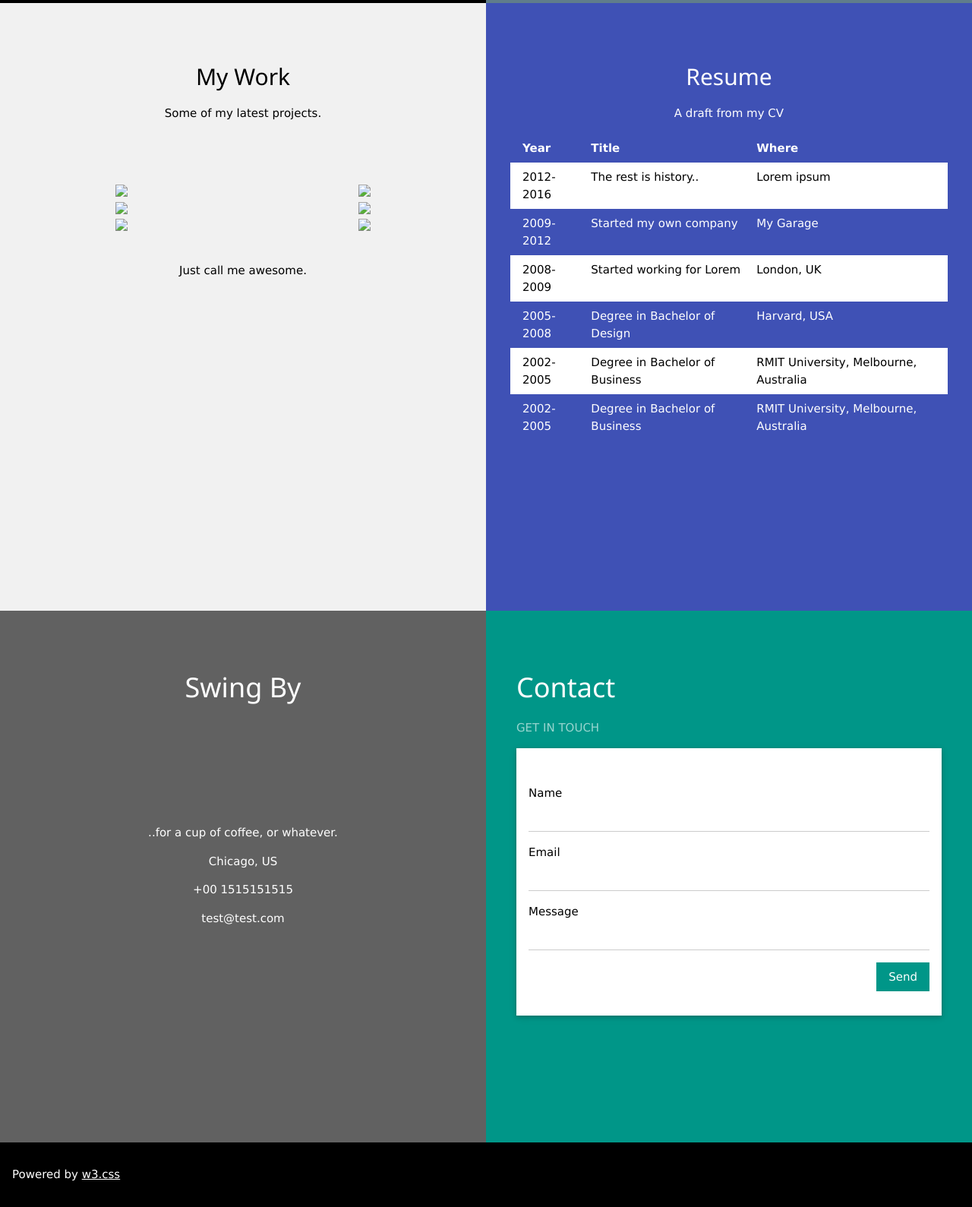
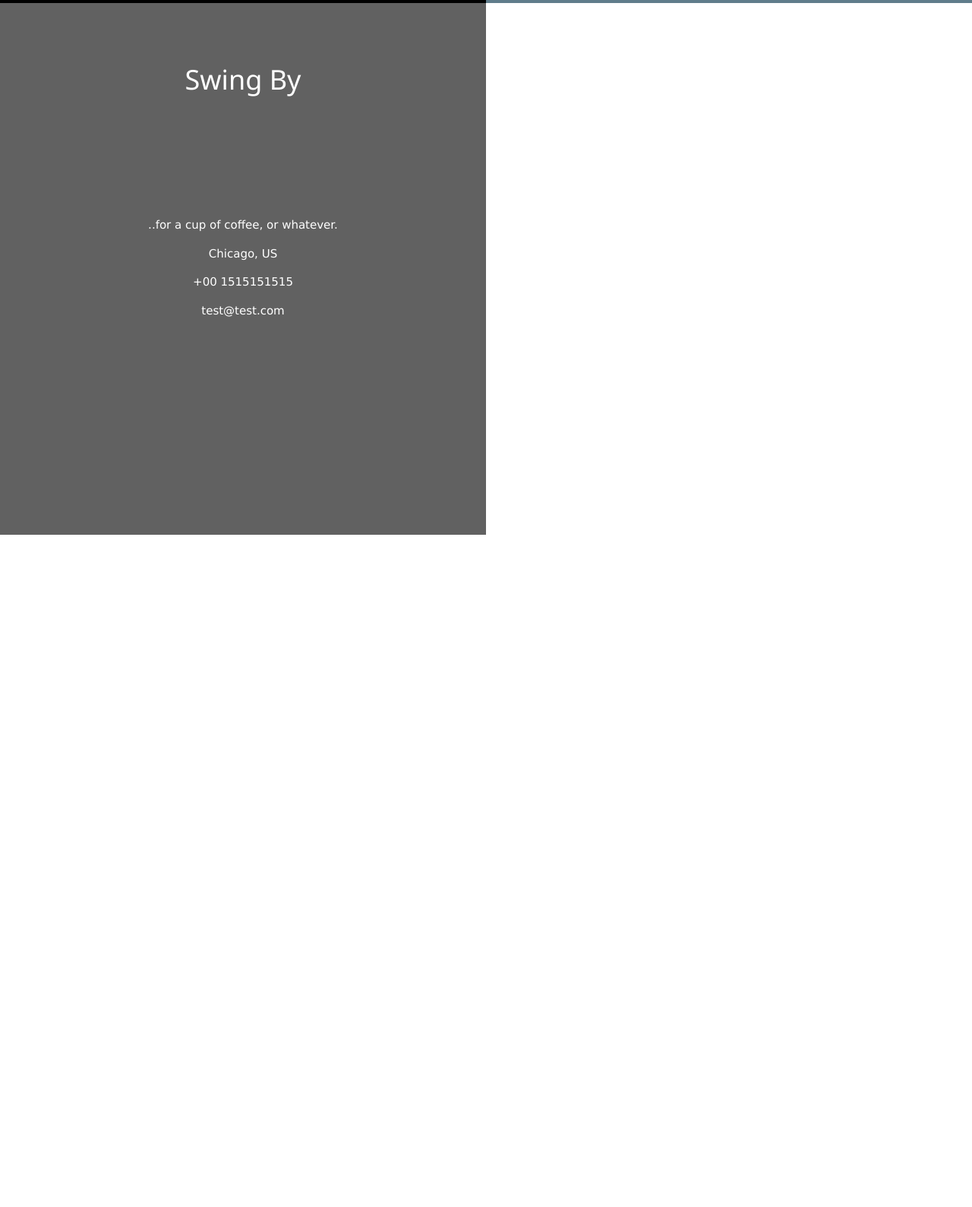
Before and after one commit to JScrop/nextufc, a plain HTML site: page index.html in a window 1280 px wide. Shown: the part 696-2285 px from the top of the page at 76% size. After the commit the page ends 1400 px from the top, so only its background shows below. Drawn offline with nearby package versions, Linux system fonts and the light colour scheme.

Commit message:
Update index.html

```diff
--- a/index.html
+++ b/index.html
@@ -31,86 +31,6 @@
   </div>
 </div>
 
-<!-- Second Grid: Work & Resume -->
-<div class="w3-row">
-  <div class="w3-half w3-light-grey w3-center" style="min-height:800px" id="work">
-    <div class="w3-padding-64">
-      <h2>My Work</h2>
-      <p>Some of my latest projects.</p>
-    </div>
-    <div class="w3-row">
-      <div class="w3-half">
-        <img src="/w3images/coffee.jpg" style="width:100%">
-      </div>
-      <div class="w3-half">
-        <img src="/w3images/workbench.jpg" style="width:100%">
-      </div>
-    </div>
-    <div class="w3-row w3-hide-small">
-      <div class="w3-half">
-        <img src="/w3images/workbench.jpg" style="width:100%">
-      </div>
-      <div class="w3-half">
-        <img src="/w3images/coffee.jpg" style="width:100%">
-      </div>
-    </div>
-
-    <div class="w3-row w3-hide-small">
-      <div class="w3-half">
-        <img src="/w3images/sound.jpg" style="width:100%">
-      </div>
-      <div class="w3-half">
-        <img src="/w3images/workbench.jpg" style="width:100%">
-      </div>
-    </div><br>
-    <p>Just call me awesome.</p>
-  </div>
-  <div class="w3-half w3-indigo w3-container" style="min-height:800px">
-    <div class="w3-padding-64 w3-center">
-      <h2>Resume</h2>
-      <p>A draft from my CV</p>
-      <div class="w3-container w3-responsive">
-        <table class="w3-table">
-          <tr>
-            <th>Year</th>
-            <th>Title</th>
-            <th>Where</th>
-          </tr>
-          <tr class="w3-white">
-            <td>2012-2016</td>
-            <td>The rest is history..</td>
-            <td>Lorem ipsum</td>
-          </tr>
-          <tr>
-            <td>2009-2012</td>
-            <td>Started my own company</td>
-            <td>My Garage</td>
-          </tr>
-          <tr class="w3-white">
-            <td>2008-2009</td>
-            <td>Started working for Lorem</td>
-            <td>London, UK</td>
-          </tr>
-          <tr>
-            <td>2005-2008</td>
-            <td>Degree in Bachelor of Design</td>
-            <td>Harvard, USA</td>
-          </tr>
-          <tr class="w3-white">
-            <td>2002-2005</td>
-            <td>Degree in Bachelor of Business</td>
-            <td>RMIT University, Melbourne, Australia</td>
-          </tr>
-          <tr class="w3-hide-medium">
-            <td>2002-2005</td>
-            <td>Degree in Bachelor of Business</td>
-            <td>RMIT University, Melbourne, Australia</td>
-          </tr>
-        </table>
-      </div>
-    </div>
-  </div>
-</div>
 
 <!-- Third Grid: Swing By & Contact -->
 <div class="w3-row" id="contact">
@@ -125,33 +45,6 @@
       <p>test@test.com</p>
     </div>
   </div>
-  <div class="w3-half w3-teal w3-container" style="height:700px">
-    <div class="w3-padding-64 w3-padding-large">
-      <h1>Contact</h1>
-      <p class="w3-opacity">GET IN TOUCH</p>
-      <form class="w3-container w3-card w3-padding-32 w3-white" action="/action_page.php" target="_blank">
-        <div class="w3-section">
-          <label>Name</label>
-          <input class="w3-input" style="width:100%;" type="text" required name="Name">
-        </div>
-        <div class="w3-section">
-          <label>Email</label>
-          <input class="w3-input" style="width:100%;" type="text" required name="Email">
-        </div>
-        <div class="w3-section">
-          <label>Message</label>
-          <input class="w3-input" style="width:100%;" type="text" required name="Message">
-        </div>
-        <button type="submit" class="w3-button w3-teal w3-right">Send</button>
-      </form>
-    </div>
-  </div>
-</div>
-
-<!-- Footer -->
-<footer class="w3-container w3-black w3-padding-16">
-  <p>Powered by <a href="https://www.w3schools.com/w3css/default.asp" target="_blank">w3.css</a></p>
-</footer>
 
 </body>
 </html>
```
